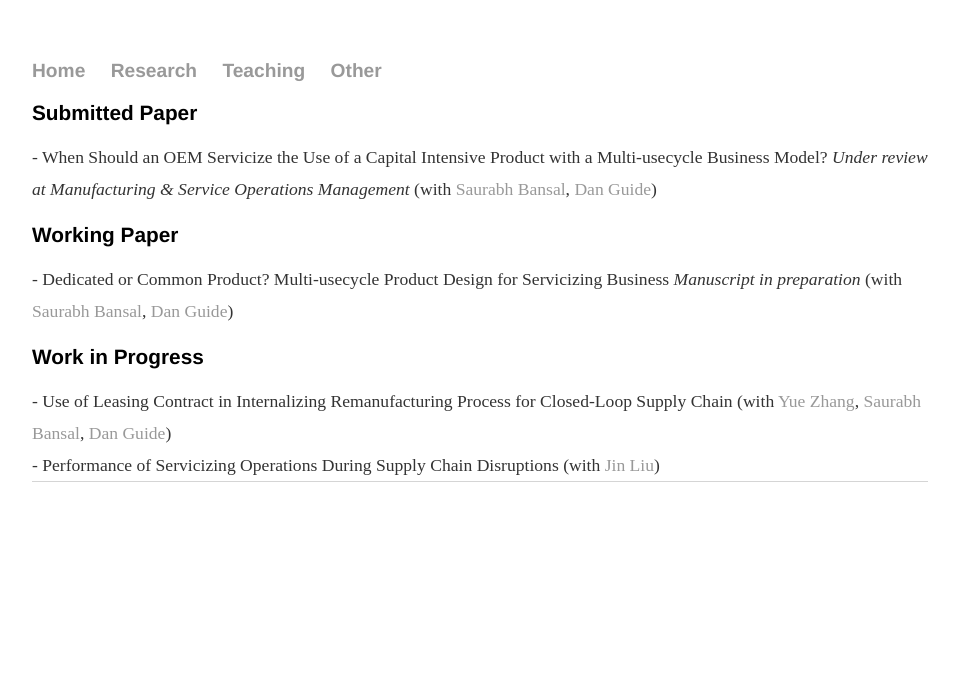
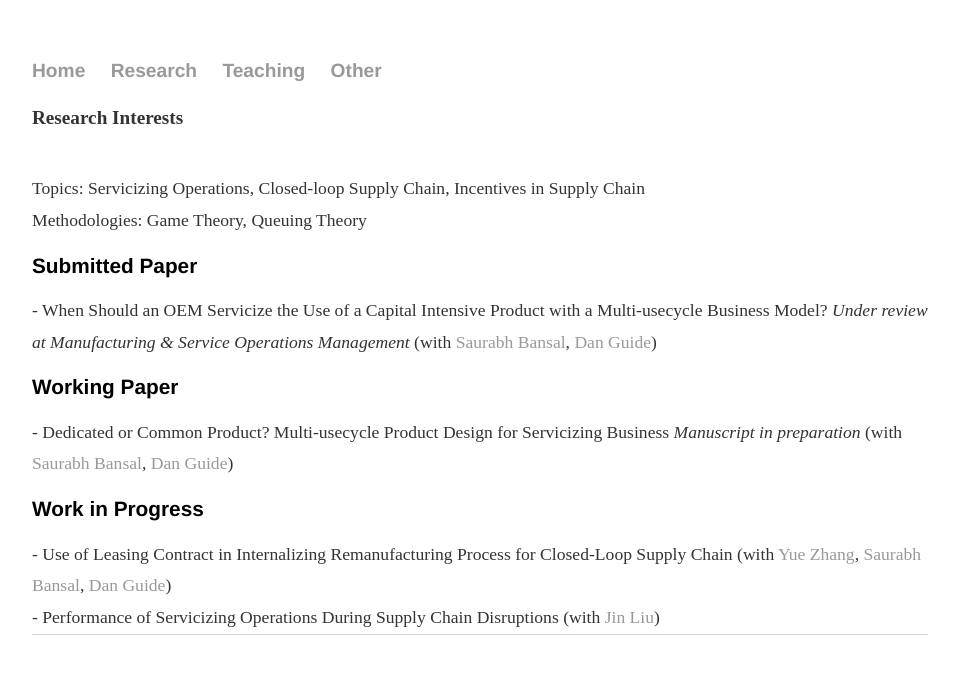
Before and after one commit to yinshi-gao/yinshi-gao.github.io, a Jekyll site: the page built from research/index.html, in a window 1280 px wide. Shown: the top 674 px of the page, without its empty margins (160-1119 px from the left). Built offline with Jekyll 4.4.1, drawn with Linux system fonts in a browser that asks for light colours.

Commit message:
Update index.html

```diff
--- a/research/index.html
+++ b/research/index.html
@@ -3,6 +3,12 @@ layout: default
 title: Yinshi Research
 ---
 <div class="blurb">
+	<p>Research Interests</p>
+	<br>
+	<p2>Topics: Servicizing Operations, Closed-loop Supply Chain, Incentives in Supply Chain</p2>
+	<br>
+	<p2>Methodologies: Game Theory, Queuing Theory</p2>
+
 	<h2>Submitted Paper</h2>
 	<p2>- When Should an OEM Servicize the Use of a Capital Intensive Product with a Multi-usecycle Business Model? <em>Under review at Manufacturing & Service Operations Management</em>
 		(with <a href="https://directory.smeal.psu.edu/sub32">Saurabh Bansal</a>, <a href="http://www.personal.psu.edu/drg16/">Dan Guide</a>)</p2>
```
